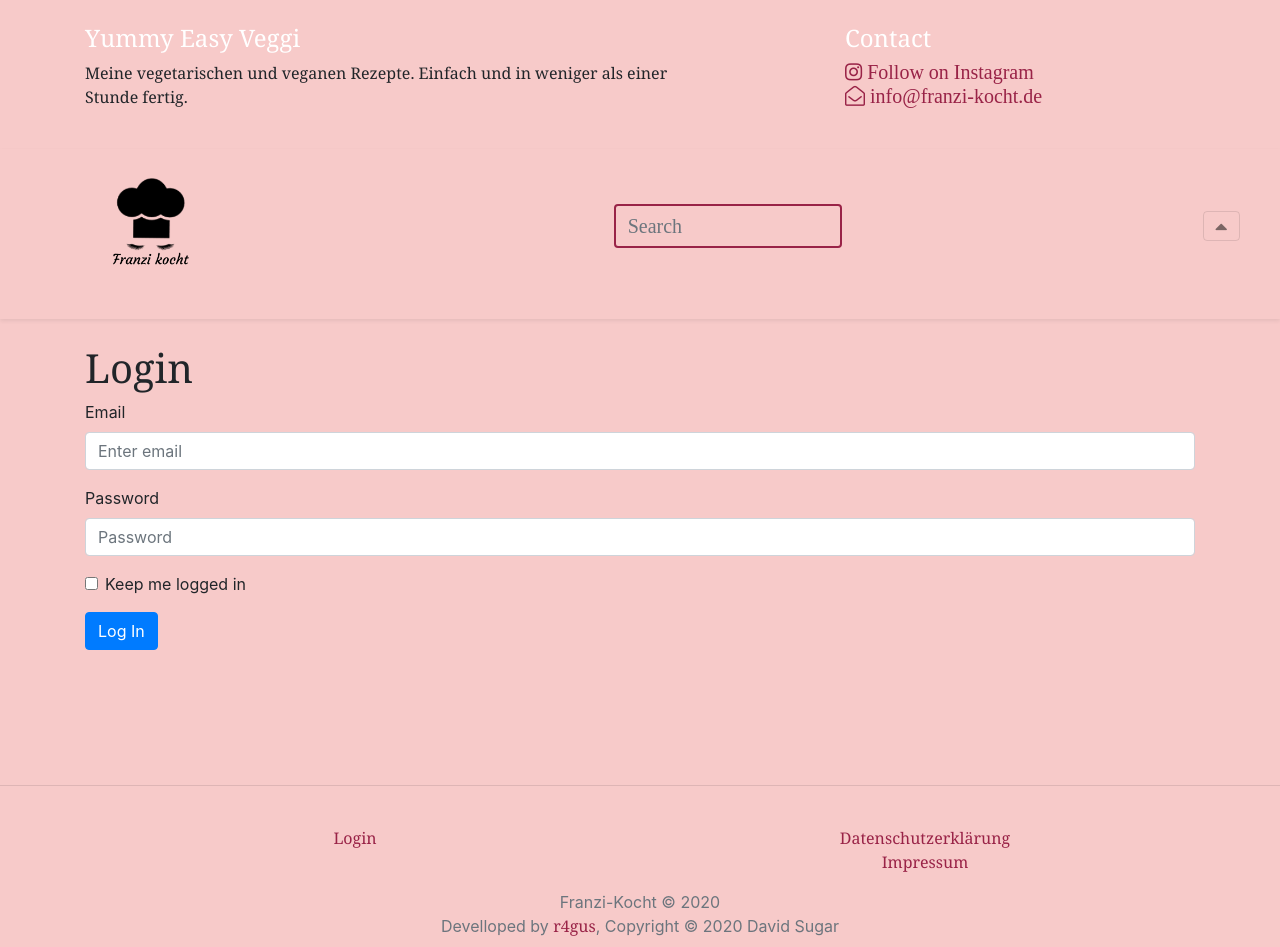
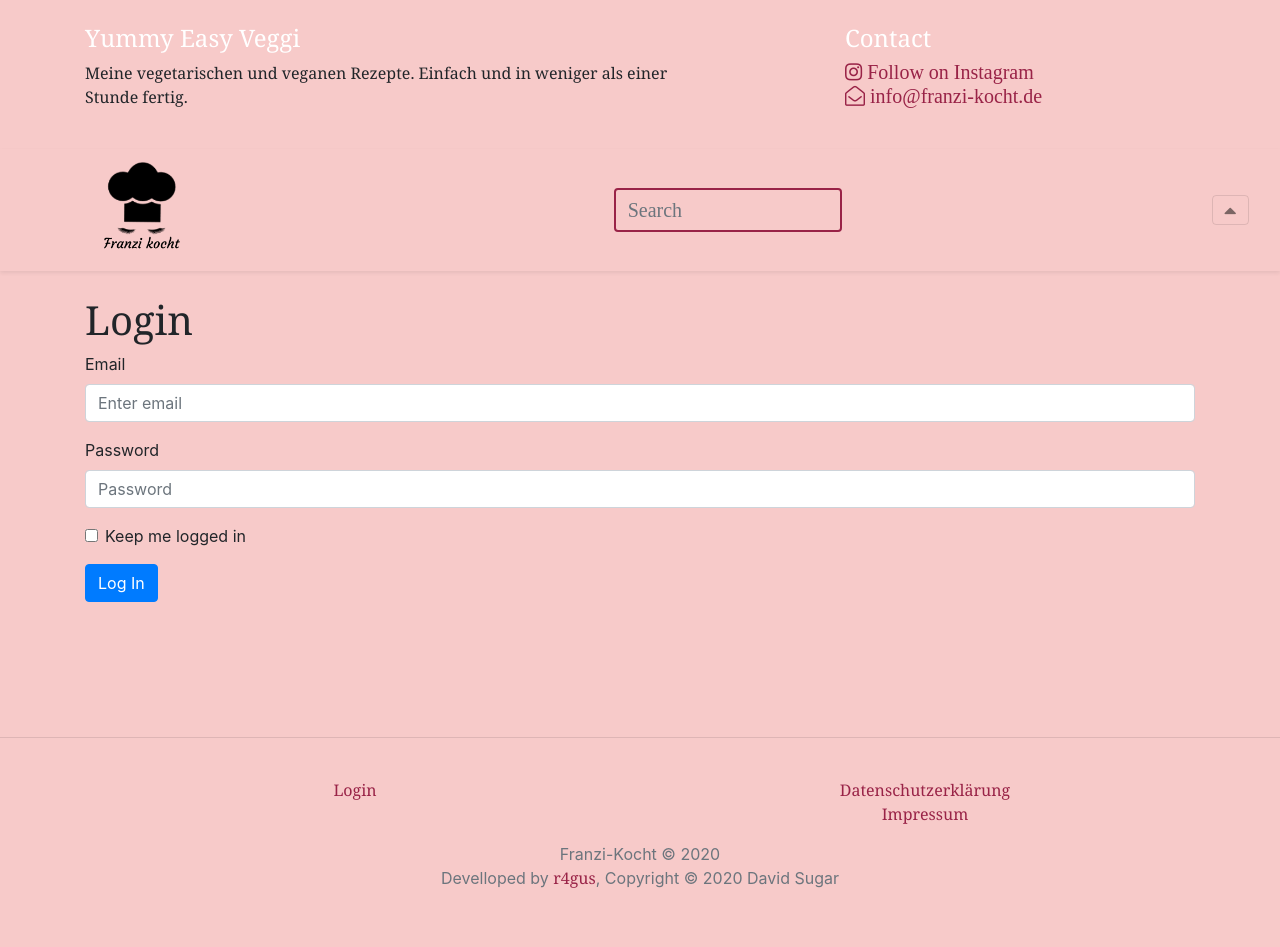
Before and after one commit to r4gus/Blogger, a Flask app: page /auth/login in a window 1280 px wide. After the commit the page ends 888 px from the top, so only its background shows below. Run offline with Flask 2, Linux system fonts and the light colour scheme; some libraries are stand-ins or nearby versions.

Commit message:
navbar padding changed

```diff
--- a/app/templates/new_navbar.html
+++ b/app/templates/new_navbar.html
@@ -23,7 +23,7 @@
 <!-- ./Collapsed Info Section -->
 <!--Navbar -->
 <nav class="navbar navbar-light shadow-sm">
-    <div class="container-fluid d-flex flex-column flex-md-row align-items-center p-3 px-md-4 mb-3">
+    <div class="container-fluid d-flex flex-column flex-md-row align-items-center">
         <a class="navbar-brand d-flex align-items-center" href="{{ url_for('main.index') }}">
             <!--<strong>Franzi Kocht</strong>-->
             <img src="/static/logos/franzi_simple.png" height="96" alt="Franzi">
--- a/requirements.txt
+++ b/requirements.txt
@@ -1,6 +1,8 @@
 alembic==1.4.2
 bleach==3.1.5
+certifi==2020.4.5.1
 click==7.1.1
+cloudinary==1.20.0
 dominate==2.5.1
 Faker==3.0.1
 Flask==1.1.1
@@ -25,8 +27,8 @@ python-editor==1.0.4
 six==1.14.0
 SQLAlchemy==1.3.15
 text-unidecode==1.3
+urllib3==1.25.9
 visitor==0.1.3
 webencodings==0.5.1
 Werkzeug==1.0.0
 WTForms==2.2.1
-psycopg2==2.8.5
```
